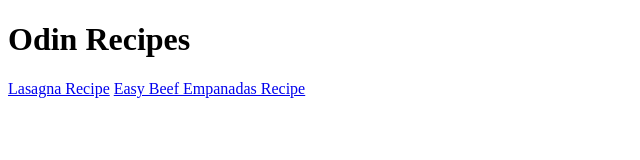
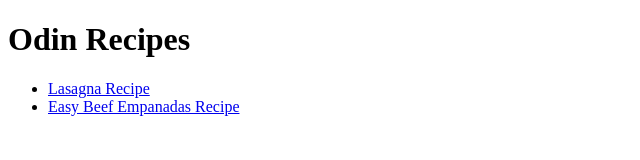
Before and after one commit to oliver-pazmino/odin-recipes, a plain HTML site: page index.html in a window 1280 px wide. Shown: the whole page, without its empty margins (0-640 px from the left). Drawn offline with Linux system fonts and the light colour scheme.

Commit message:
Organize Homepage Puts recipes in an unordered list ot oragize recipe links

```diff
--- a/index.html
+++ b/index.html
@@ -8,8 +8,9 @@
 <body>
     <h1>Odin Recipes</h1>
 
-    <a href="./recipes/lasagna.html">Lasagna Recipe</a>
-
-    <a href="./recipes/empanadas.html">Easy Beef Empanadas Recipe</a>
+    <ul>
+        <li><a href="./recipes/lasagna.html">Lasagna Recipe</a></li>
+        <li><a href="./recipes/empanadas.html">Easy Beef Empanadas Recipe</a></li>
+    </ul>
 </body>
 </html>
```
